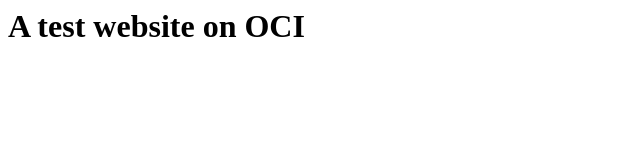
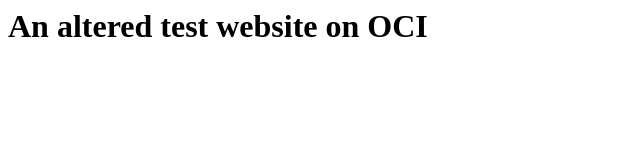
Before and after one commit to dhale-internal/test_website, a plain HTML site: page index.html in a window 1280 px wide. Shown: the whole page, without its empty margins (0-640 px from the left). Drawn offline with Linux system fonts and the light colour scheme.

Commit message:
test commit

```diff
--- a/index.html
+++ b/index.html
@@ -3,6 +3,6 @@
         <title>Test site</title>
     </head>
     <body>
-        <h1>A test website on OCI</h1>
+        <h1>An altered test website on OCI</h1>
     </body>
 </html>
```
